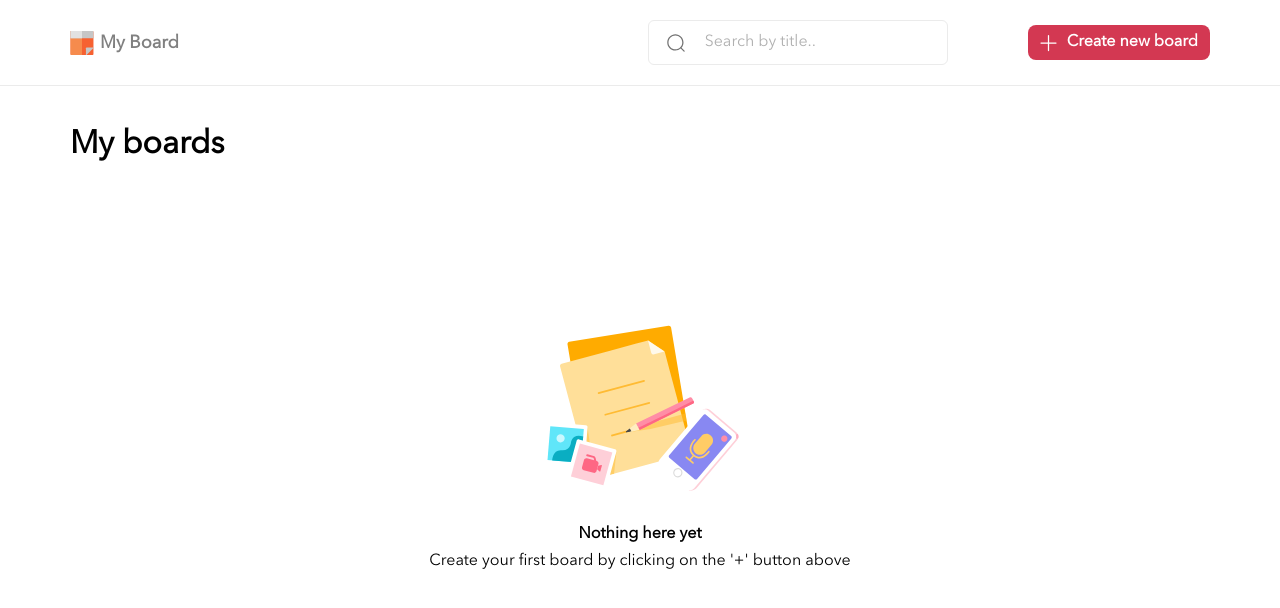
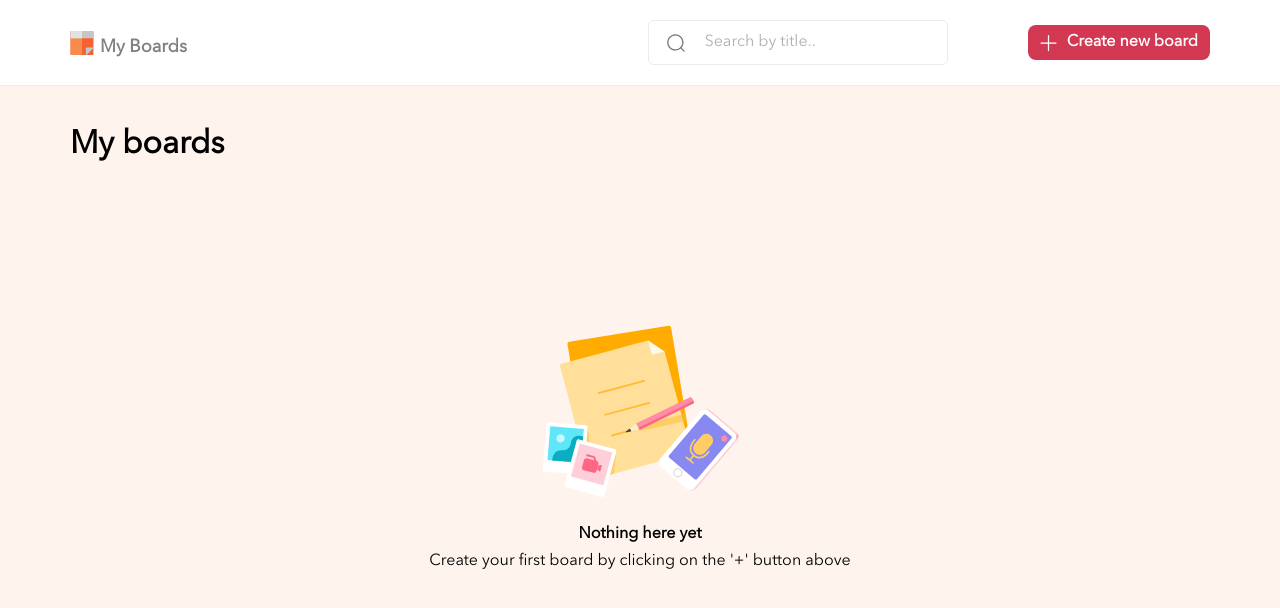
Before and after one commit to Riyaz-01/Bulletin-Boards, a React (Vite) app: page / in a window 1280 px wide. Shown: the top 608 px of the page. Built offline with nearby package versions, Linux system fonts and the light colour scheme.

Commit message:
bug fixes

```diff
--- a/src/components/board/BoardCard.scss
+++ b/src/components/board/BoardCard.scss
@@ -5,6 +5,7 @@
 	position: relative;
 	transition: all 100ms ease-in-out;
 	cursor: pointer;
+	background-color: white;
 
 	&:hover {
 		transform: translateY(-4px);
--- a/src/components/header/Header.scss
+++ b/src/components/header/Header.scss
@@ -16,8 +16,8 @@ header {
 			border: none;
 			background-color: white;
 			position: absolute;
-			left: -20px;
-			top: 8px;
+			left: -40px;
+			top: 6px;
 			cursor: pointer;
 
 			img {
@@ -29,6 +29,8 @@ header {
 			font-weight: 700;
 			font-size: 18px;
 			color: grey;
+			top: 4px;
+			position: relative;
 		}
 	}
 
--- a/src/components/pageContainer/PageContainer.jsx
+++ b/src/components/pageContainer/PageContainer.jsx
@@ -6,7 +6,7 @@ const PageContainer = forwardRef(
 		{
 			title = 'Title',
 			titleRightSection = '',
-			background = 'white',
+			background = '#fff3ed',
 			children = <></>,
 			...props
 		},
--- a/src/pages/boards/Boards.jsx
+++ b/src/pages/boards/Boards.jsx
@@ -103,7 +103,7 @@ const Boards = ({ boards = [], setBoards = () => {} }) => {
 			</Modal>
 			<Header
 				showLogo={false}
-				title='My Board'
+				title='My Boards'
 				rightSection={
 					<>
 						<Search query={query} onChange={(e) => setQuery(e.target.value)} />
```
